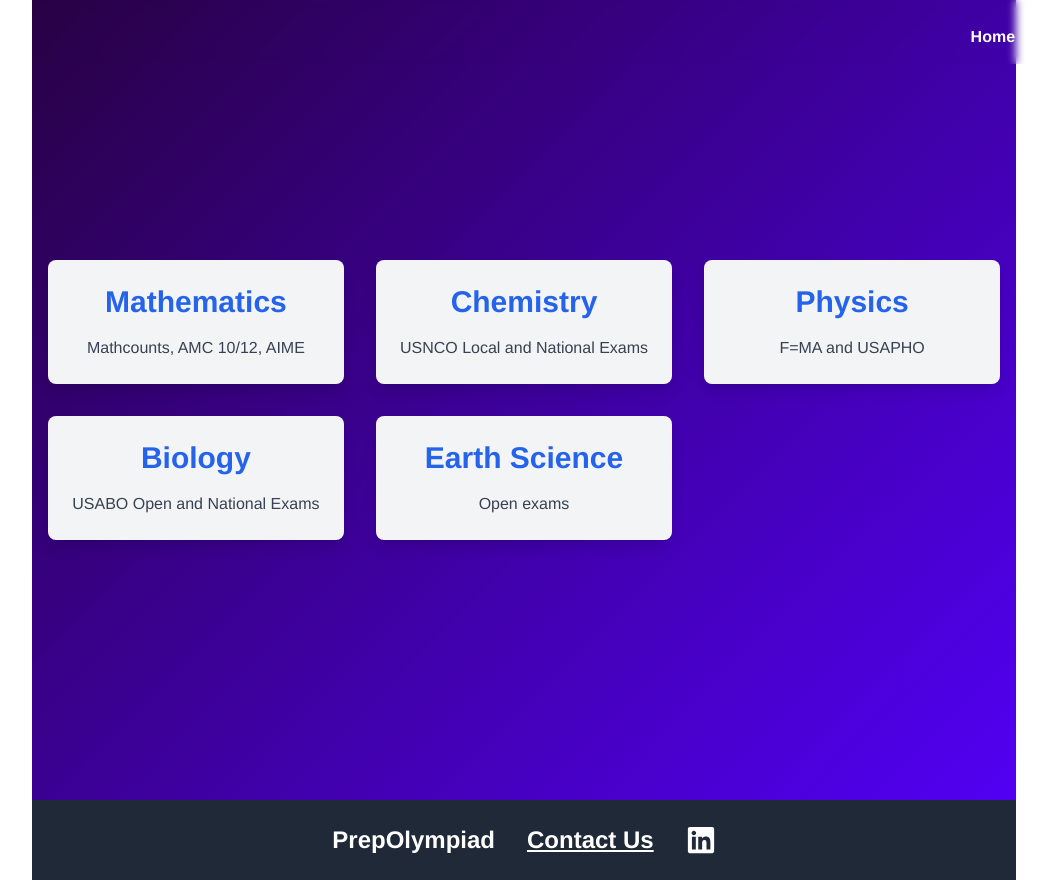
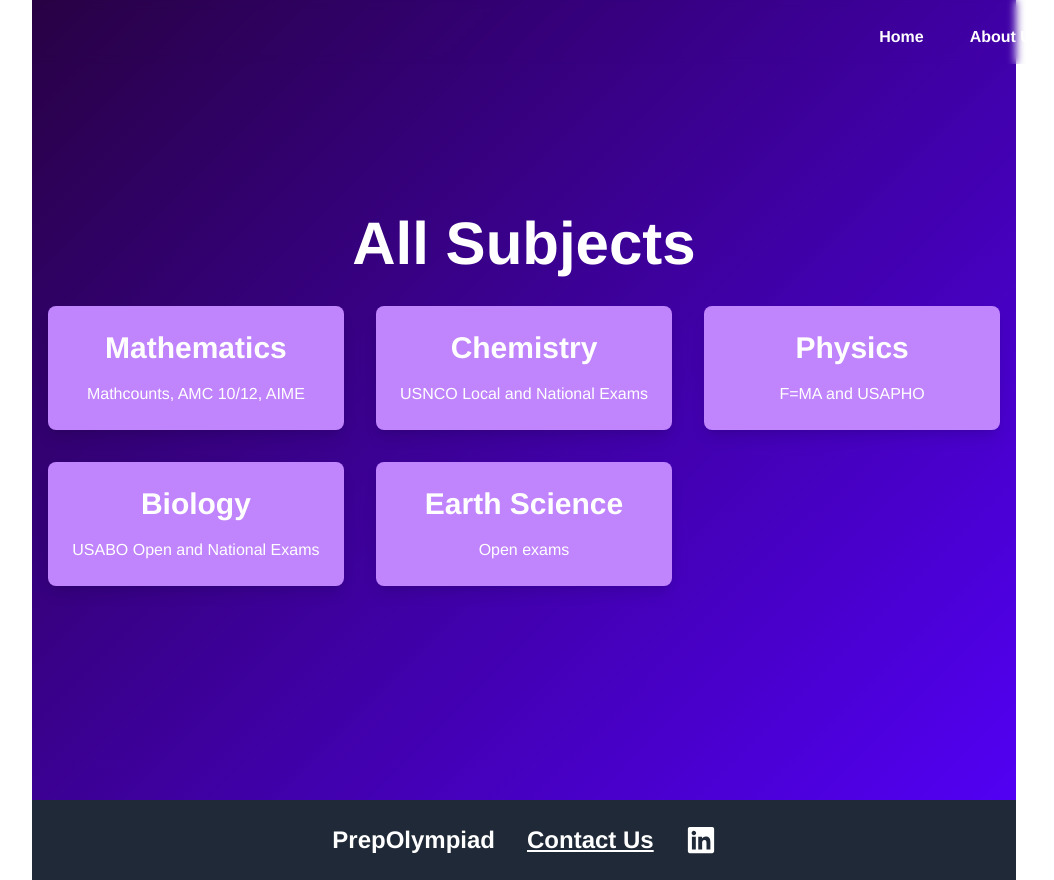
Before and after one commit to biswal22/PrepOlympiad, a React (Vite) app: page /subjects in a window 1280 px wide. Shown: the whole page, without its empty margins (116-1170 px from the left). Built offline with nearby package versions, Linux system fonts and the light colour scheme.

Commit message:
added login functions

```diff
--- a/package.json
+++ b/package.json
@@ -10,6 +10,7 @@
     "preview": "vite preview"
   },
   "dependencies": {
+    "@auth0/auth0-react": "^2.2.4",
     "autoprefixer": "^10.4.19",
     "gsap": "^3.12.5",
     "postcss": "^8.4.38",
--- a/src/App.jsx
+++ b/src/App.jsx
@@ -3,6 +3,8 @@ import Subjects from './components/Subjects.jsx';
 import Navbar from "./components/Navbar.jsx";
 import HomePage from "./components/HomePage.jsx";
 import { BrowserRouter, Route, Routes } from 'react-router-dom';
+import { Auth0Provider } from '@auth0/auth0-react';
+
 import About from "./components/About.jsx";
 import Footer from "./components/Footer.jsx"
 
@@ -21,6 +23,13 @@ function App() {
 
 
     return (
+        <Auth0Provider
+            domain="dev-di4gbp5dejb4exf4.us.auth0.com"
+            clientId="vJjKWd8IUdjWfTiDFESnbbjangYaQKAi"
+            authorizationParams={{
+                redirect_uri: window.location.origin
+            }}
+        >
             <div className='font-sans custom-bg min-h-screen'>
                 <BrowserRouter>
                     <Navbar/>
@@ -45,6 +54,7 @@ function App() {
                     <Footer />
                 </BrowserRouter>
             </div>
+        </Auth0Provider>
     );
 }
 
--- a/src/components/Subjects.jsx
+++ b/src/components/Subjects.jsx
@@ -4,57 +4,52 @@ import { Link } from 'react-router-dom'; // Import Link from react-router-dom to
 const Subjects = () => {
     return (
         <div className="min-h-screen flex flex-col items-center justify-center px-4 py-8">
+            {/* Page Title */}
+            <h1 className="text-6xl font-bold text-center text-white mb-8">
+                All Subjects
+            </h1>
+
             {/* Grid Container */}
             <div className="grid grid-cols-1 md:grid-cols-3 gap-8 text-center w-full max-w-6xl">
                 {/* Mathematics Box */}
-                <div className="bg-gray-100 shadow-lg p-6 rounded-lg">
-                    <Link to="/mathematics">
-                        <h2 className="text-3xl font-semibold text-blue-600 hover:underline">
+                <Link to="/mathematics" className="bg-purple-400 shadow-lg p-6 rounded-lg hover:bg-purple-500 transition duration-300">
+                    <h2 className="text-3xl font-semibold text-white">
                         Mathematics
                     </h2>
+                    <p className="mt-4 text-white">Mathcounts, AMC 10/12, AIME</p>
                 </Link>
-                    <p className="mt-4 text-gray-700">Mathcounts, AMC 10/12, AIME</p>
-                </div>
 
                 {/* Chemistry Box */}
-                <div className="bg-gray-100 shadow-lg p-6 rounded-lg">
-                    <Link to="/chemistry">
-                        <h2 className="text-3xl font-semibold text-blue-600 hover:underline">
+                <Link to="/chemistry" className="bg-purple-400 shadow-lg p-6 rounded-lg hover:bg-purple-500 transition duration-300">
+                    <h2 className="text-3xl font-semibold text-white">
                         Chemistry
                     </h2>
+                    <p className="mt-4 text-white">USNCO Local and National Exams</p>
                 </Link>
-                    <p className="mt-4 text-gray-700">USNCO Local and National Exams</p>
-                </div>
 
                 {/* Physics Box */}
-                <div className="bg-gray-100 shadow-lg p-6 rounded-lg">
-                    <Link to="/physics">
-                        <h2 className="text-3xl font-semibold text-blue-600 hover:underline">
+                <Link to="/physics" className="bg-purple-400 shadow-lg p-6 rounded-lg hover:bg-purple-500 transition duration-300">
+                    <h2 className="text-3xl font-semibold text-white">
                         Physics
                     </h2>
+                    <p className="mt-4 text-white">F=MA and USAPHO</p>
                 </Link>
-                    <p className="mt-4 text-gray-700">F=MA and USAPHO</p>
-                </div>
 
                 {/* Biology Box */}
-                <div className="bg-gray-100 shadow-lg p-6 rounded-lg">
-                    <Link to="/biology">
-                        <h2 className="text-3xl font-semibold text-blue-600 hover:underline">
+                <Link to="/biology" className="bg-purple-400 shadow-lg p-6 rounded-lg hover:bg-purple-500 transition duration-300">
+                    <h2 className="text-3xl font-semibold text-white">
                         Biology
                     </h2>
+                    <p className="mt-4 text-white">USABO Open and National Exams</p>
                 </Link>
-                    <p className="mt-4 text-gray-700">USABO Open and National Exams</p>
-                </div>
 
                 {/* Earth Science Box */}
-                <div className="bg-gray-100 shadow-lg p-6 rounded-lg">
-                    <Link to="/earthscience">
-                        <h2 className="text-3xl font-semibold text-blue-600 hover:underline">
+                <Link to="/earthscience" className="bg-purple-400 shadow-lg p-6 rounded-lg hover:bg-purple-500 transition duration-300">
+                    <h2 className="text-3xl font-semibold text-white">
                         Earth Science
                     </h2>
+                    <p className="mt-4 text-white">Open exams</p>
                 </Link>
-                    <p className="mt-4 text-gray-700">Open exams</p>
-                </div>
             </div>
         </div>
     );
--- a/src/subjects/Biology.jsx
+++ b/src/subjects/Biology.jsx
@@ -1,16 +1,19 @@
 import React, { useState } from 'react';
 import { Link } from 'react-router-dom';
+import { useAuth0 } from '@auth0/auth0-react';
+
 
 const Biology = () => {
+    const { isAuthenticated, loginWithRedirect } = useAuth0();
     const [isLoggedIn, setIsLoggedIn] = useState(false); // Simulating login state
 
     return (
         <div className="min-h-screen flex">
             {/* Left column: User Stats or Login Prompt */}
             <div className="w-1/4 bg-transparent p-6 pt-16"> {/* Added pt-32 to push the left column below the navbar */}
-                {isLoggedIn ? (
+            {isAuthenticated ? (
                     <div>
-                        <h2 className="text-2xl font-bold mb-4">Your Biology Stats</h2>
+                        <h2 className="text-2xl font-bold mb-4">Your Chemistry Stats</h2>
                         <ul>
                             <li>Exams Taken: 5</li>
                             <li>Average Score: 85%</li>
@@ -24,7 +27,7 @@ const Biology = () => {
                             <p className="text-lg font-bold mb-4">Log in to view your statistics</p>
                             <button
                                 className="bg-blue-600 text-white py-2 px-4 rounded hover:bg-blue-700 transition"
-                                onClick={() => alert('Redirect to login page')}
+                                onClick={loginWithRedirect}
                             >
                                 Log In
                             </button>
--- a/src/subjects/Chemistry.jsx
+++ b/src/subjects/Chemistry.jsx
@@ -1,14 +1,17 @@
 import React, { useState } from 'react';
 import { Link } from 'react-router-dom';
+import { useAuth0 } from '@auth0/auth0-react';
+
 
 const Chemistry = () => {
+    const { isAuthenticated, loginWithRedirect } = useAuth0();
     const [isLoggedIn, setIsLoggedIn] = useState(false); // Simulating login state
 
     return (
         <div className="min-h-screen flex">
             {/* Left column: User Stats or Login Prompt */}
-            <div className="w-1/4 bg-transparent p-6 pt-16"> {/* Added pt-32 to push the left column below the navbar */}
-                {isLoggedIn ? (
+            <div className="w-1/4 bg-transparent p-6 pt-16">
+                {isAuthenticated ? (
                     <div>
                         <h2 className="text-2xl font-bold mb-4">Your Chemistry Stats</h2>
                         <ul>
@@ -24,7 +27,7 @@ const Chemistry = () => {
                             <p className="text-lg font-bold mb-4">Log in to view your statistics</p>
                             <button
                                 className="bg-blue-600 text-white py-2 px-4 rounded hover:bg-blue-700 transition"
-                                onClick={() => alert('Redirect to login page')}
+                                onClick={loginWithRedirect}
                             >
                                 Log In
                             </button>
--- a/src/subjects/EarthScience.jsx
+++ b/src/subjects/EarthScience.jsx
@@ -1,16 +1,19 @@
 import React, { useState } from 'react';
 import { Link } from 'react-router-dom';
+import { useAuth0 } from '@auth0/auth0-react';
+
 
 const EarthScience = () => {
+    const { isAuthenticated, loginWithRedirect } = useAuth0();
     const [isLoggedIn, setIsLoggedIn] = useState(false); // Simulating login state
 
     return (
         <div className="min-h-screen flex">
             {/* Left column: User Stats or Login Prompt */}
             <div className="w-1/4 bg-transparent p-6 pt-16"> {/* Added pt-32 to push the left column below the navbar */}
-                {isLoggedIn ? (
+            {isAuthenticated ? (
                     <div>
-                        <h2 className="text-2xl font-bold mb-4">Your Earth Science Stats</h2>
+                        <h2 className="text-2xl font-bold mb-4">Your Chemistry Stats</h2>
                         <ul>
                             <li>Exams Taken: 5</li>
                             <li>Average Score: 85%</li>
@@ -24,7 +27,7 @@ const EarthScience = () => {
                             <p className="text-lg font-bold mb-4">Log in to view your statistics</p>
                             <button
                                 className="bg-blue-600 text-white py-2 px-4 rounded hover:bg-blue-700 transition"
-                                onClick={() => alert('Redirect to login page')}
+                                onClick={loginWithRedirect}
                             >
                                 Log In
                             </button>
--- a/src/subjects/Math.jsx
+++ b/src/subjects/Math.jsx
@@ -1,16 +1,19 @@
 import React, { useState } from 'react';
 import { Link } from 'react-router-dom';
+import { useAuth0 } from '@auth0/auth0-react';
+
 
 const Mathematics = () => {
+    const { isAuthenticated, loginWithRedirect } = useAuth0();
     const [isLoggedIn, setIsLoggedIn] = useState(false); // Simulating login state
 
     return (
         <div className="min-h-screen flex">
             {/* Left column: User Stats or Login Prompt */}
             <div className="w-1/4 bg-transparent p-6 pt-16"> {/* Added pt-32 to push the left column below the navbar */}
-                {isLoggedIn ? (
+            {isAuthenticated ? (
                     <div>
-                        <h2 className="text-2xl font-bold mb-4">Your Math Stats</h2>
+                        <h2 className="text-2xl font-bold mb-4">Your Chemistry Stats</h2>
                         <ul>
                             <li>Exams Taken: 5</li>
                             <li>Average Score: 85%</li>
@@ -24,7 +27,7 @@ const Mathematics = () => {
                             <p className="text-lg font-bold mb-4">Log in to view your statistics</p>
                             <button
                                 className="bg-blue-600 text-white py-2 px-4 rounded hover:bg-blue-700 transition"
-                                onClick={() => alert('Redirect to login page')}
+                                onClick={loginWithRedirect}
                             >
                                 Log In
                             </button>
```
Also changed, not shown: src/components/Navbar.jsx (+18 -0 lines), src/subjects/Physics.jsx (+6 -3 lines). Lines whose indentation alone changed are shown as unchanged.
